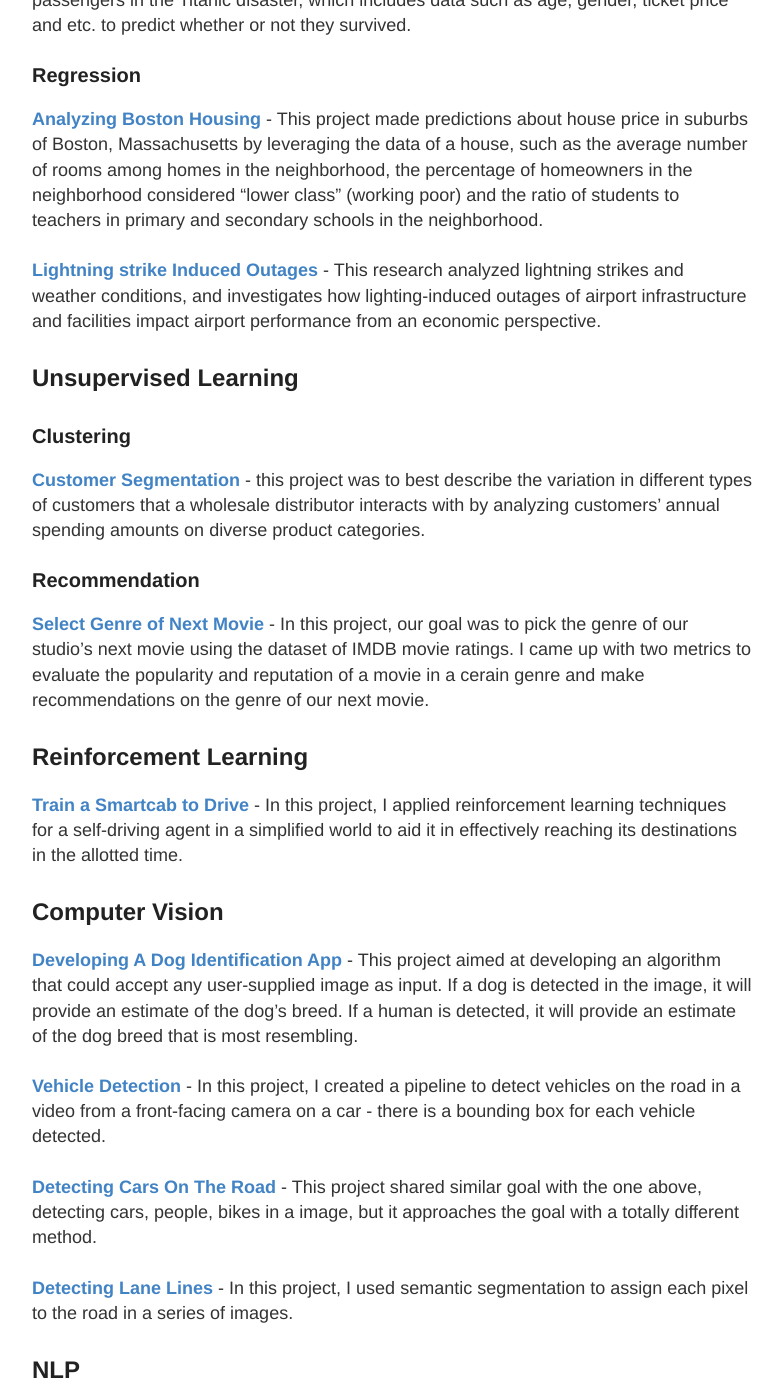
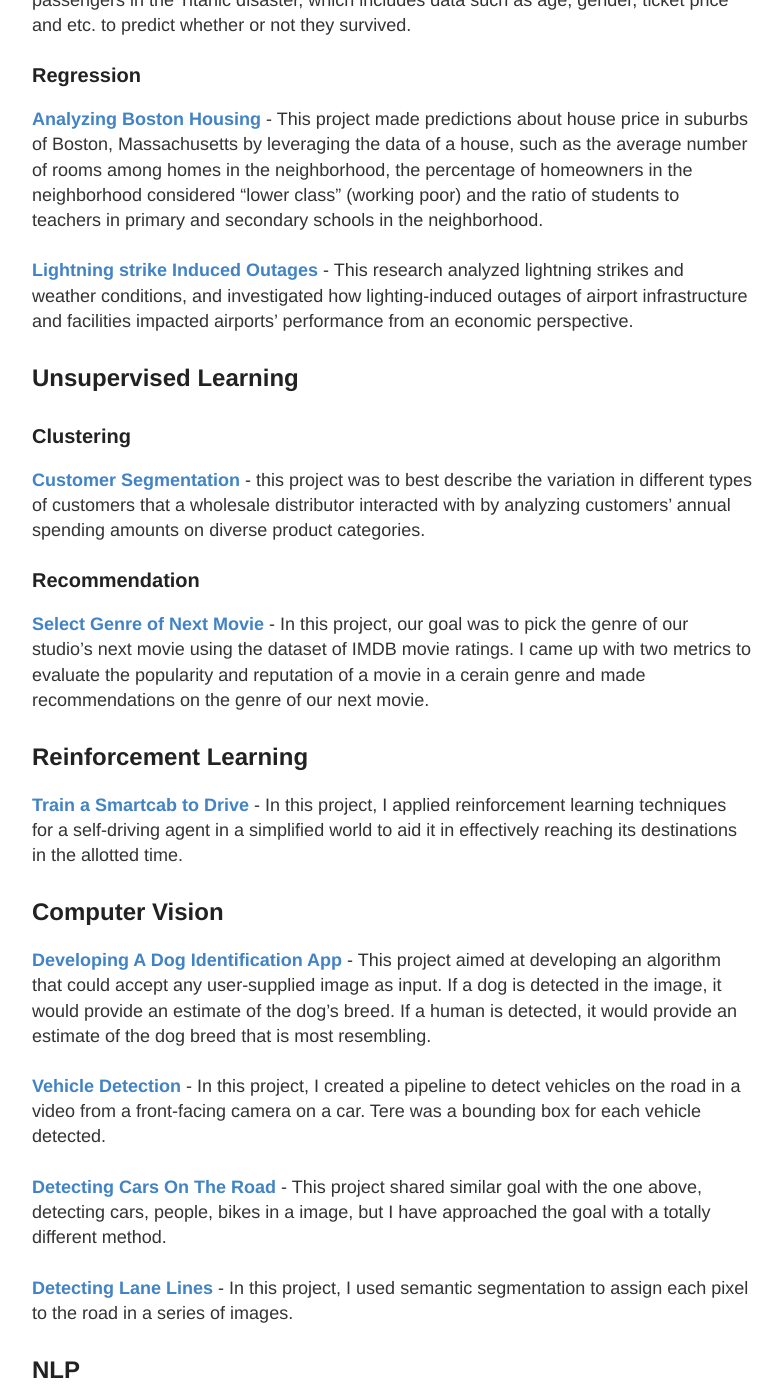
Before and after one commit to wzding/deprecated_wzding.github.io, a Jekyll site: the page built from project2.md, in a window 1280 px wide and 1400 px high, scrolled down 602 px. Shown: the whole window, without its empty margins (248-1031 px from the left). Built offline with Jekyll 4.4.1, drawn with Linux system fonts in a browser that asks for light colours; some of the changed text lies outside the part shown.

Commit message:
fix typos

```diff
--- a/project2.md
+++ b/project2.md
@@ -13,21 +13,21 @@ Projects in this page are organized by **technology**.
 
 ### Regression
 <a href="https://wzding.github.io/wzding.github.io/projects/Boston_Housing.html" target="_blank">**Analyzing Boston Housing**</a> - This project made predictions about house price in suburbs of Boston, Massachusetts by leveraging the data of a house, such as the average number of rooms among homes in the neighborhood, the percentage of homeowners in the neighborhood considered "lower class" (working poor) and the ratio of students to teachers in primary and secondary schools in the neighborhood.
-<br><br><a href="https://wzding.github.io/wzding.github.io/projects/LightningstrikeInducedOutages.pdf" target="_blank">**Lightning strike Induced Outages**</a> - This research analyzed lightning strikes and weather conditions, and investigates how lighting-induced outages of airport infrastructure and facilities impact airport performance from an economic perspective.
+<br><br><a href="https://wzding.github.io/wzding.github.io/projects/LightningstrikeInducedOutages.pdf" target="_blank">**Lightning strike Induced Outages**</a> - This research analyzed lightning strikes and weather conditions, and investigated how lighting-induced outages of airport infrastructure and facilities impacted airports' performance from an economic perspective.
 
 ## Unsupervised Learning
 ### Clustering
-<a href="https://wzding.github.io/wzding.github.io/projects/Customer_Segments.html" target="_blank">**Customer Segmentation**</a> - this project was to best describe the variation in different types of customers that a wholesale distributor interacts with by analyzing customers' annual spending amounts on diverse product categories.
+<a href="https://wzding.github.io/wzding.github.io/projects/Customer_Segments.html" target="_blank">**Customer Segmentation**</a> - this project was to best describe the variation in different types of customers that a wholesale distributor interacted with by analyzing customers' annual spending amounts on diverse product categories.
 ### Recommendation
-<a href="https://wzding.github.io/wzding.github.io/projects/Select_Genre_of_Next_Movie.html" target="_blank">**Select Genre of Next Movie**</a> - In this project, our goal was to pick the genre of our studio’s next movie using the dataset of IMDB movie ratings. I came up with two metrics to evaluate the popularity and reputation of a movie in a cerain genre and make recommendations on the genre of our next movie.
+<a href="https://wzding.github.io/wzding.github.io/projects/Select_Genre_of_Next_Movie.html" target="_blank">**Select Genre of Next Movie**</a> - In this project, our goal was to pick the genre of our studio’s next movie using the dataset of IMDB movie ratings. I came up with two metrics to evaluate the popularity and reputation of a movie in a cerain genre and made recommendations on the genre of our next movie.
 
 ## Reinforcement Learning
 <a href="" target="_blank">**Train a Smartcab to Drive**</a> - In this project, I applied reinforcement learning techniques for a self-driving agent in a simplified world to aid it in effectively reaching its destinations in the allotted time.
 
 ## Computer Vision
-<a href="https://wzding.github.io/wzding.github.io/projects/Dog_Identification_App.html" target="_blank">**Developing A Dog Identification App**</a> - This project aimed at developing an algorithm that could accept any user-supplied image as input. If a dog is detected in the image, it will provide an estimate of the dog's breed. If a human is detected, it will provide an estimate of the dog breed that is most resembling.
-<br><br><a href="https://wzding.github.io/wzding.github.io/projects/Vehicle_Detection.html" target="_blank">**Vehicle Detection**</a> - In this project, I created a pipeline to detect vehicles on the road in a video from a front-facing camera on a car - there is a bounding box for each vehicle detected.
-<br><br><a href="https://wzding.github.io/wzding.github.io/projects/Object_Detection_MobileNets_SSD.html" target="_blank">**Detecting Cars On The Road**</a> - This project shared similar goal with the one above, detecting cars, people, bikes in a image, but it approaches the goal with a totally different method.
+<a href="https://wzding.github.io/wzding.github.io/projects/Dog_Identification_App.html" target="_blank">**Developing A Dog Identification App**</a> - This project aimed at developing an algorithm that could accept any user-supplied image as input. If a dog is detected in the image, it would provide an estimate of the dog's breed. If a human is detected, it would provide an estimate of the dog breed that is most resembling.
+<br><br><a href="https://wzding.github.io/wzding.github.io/projects/Vehicle_Detection.html" target="_blank">**Vehicle Detection**</a> - In this project, I created a pipeline to detect vehicles on the road in a video from a front-facing camera on a car. Tere was a bounding box for each vehicle detected.
+<br><br><a href="https://wzding.github.io/wzding.github.io/projects/Object_Detection_MobileNets_SSD.html" target="_blank">**Detecting Cars On The Road**</a> - This project shared similar goal with the one above, detecting cars, people, bikes in a image, but I have approached the goal with a totally different method.
 <br><br><a href="https://wzding.github.io/wzding.github.io/projects/Semantic_Segmentation.html" target="_blank">**Detecting Lane Lines**</a> - In this project, I used semantic segmentation to assign each pixel to the road in a series of images.
 
 ## NLP
```
Also changed, not shown: other parts of project2.md (+1 -1 lines).
